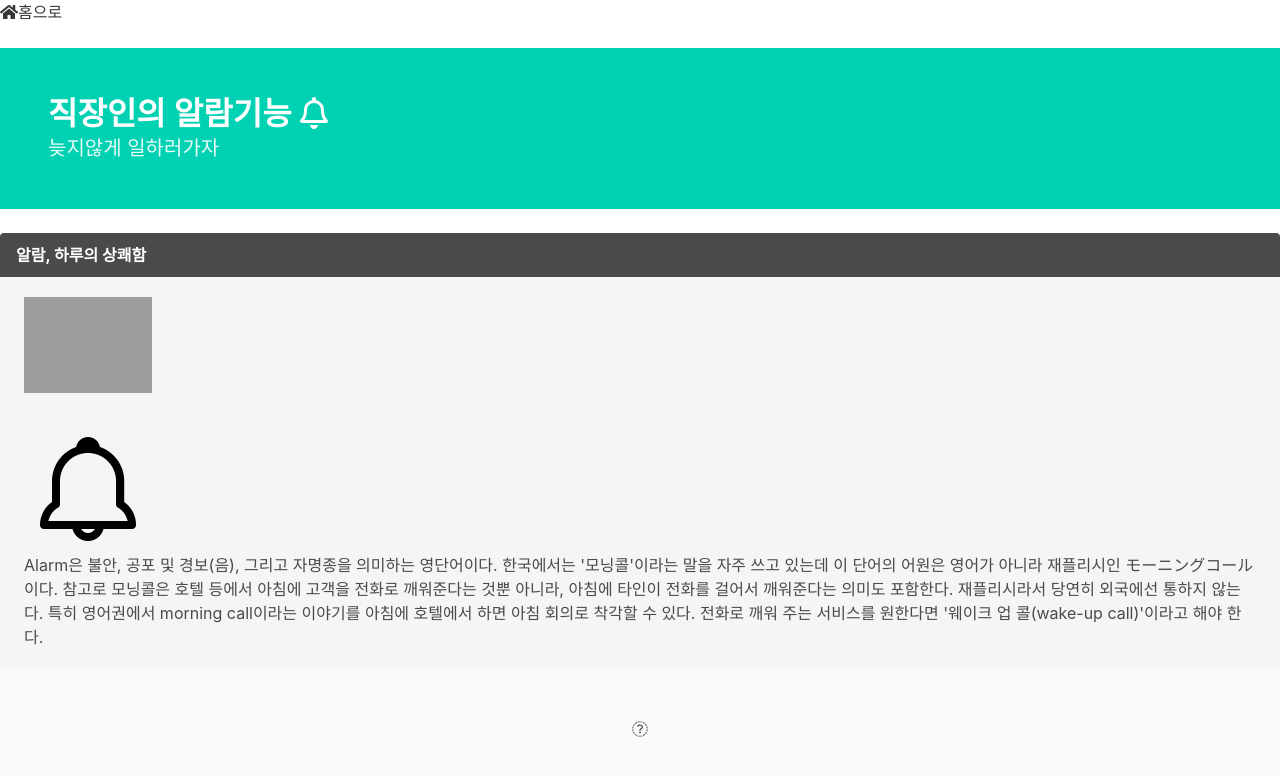
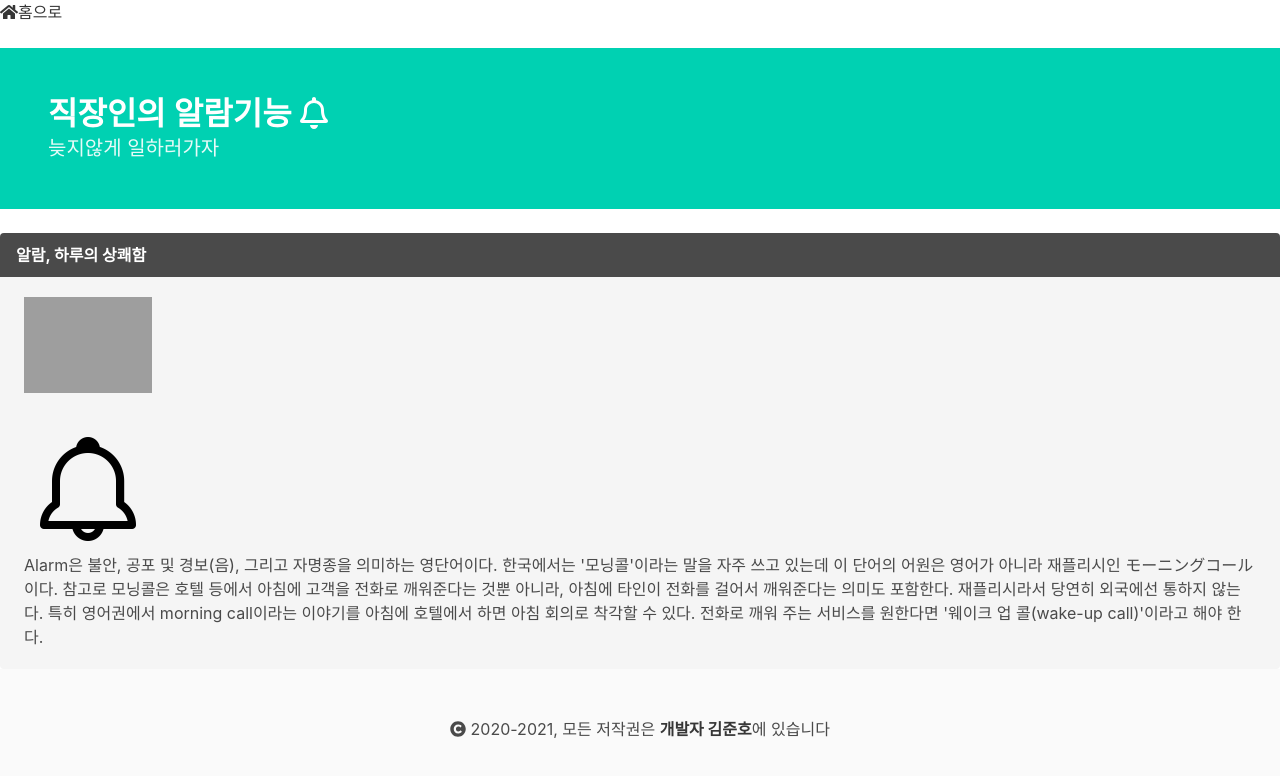
Before and after one commit to wnshckdn/katerwnsgh_1, a Nuxt app: page / in a window 1280 px wide. Shown: the top 776 px of the page. Built offline with nearby package versions, Linux system fonts and the light colour scheme; grey boxes are pictures that could not be loaded.

Commit message:
add Bulma CSS

```diff
--- a/layouts/default.vue
+++ b/layouts/default.vue
@@ -7,10 +7,9 @@
     </nav>
     <nuxt/>
     <footer class="footer">
-  <div class="content has-text-centered">
-    <i class="far fa-copyright">직장인에게 필요한 알람 여기에 있습니다.</i>
-
-  </div>
-</footer>
+      <div class="content has-text-centered">
+        <i class="fas fa-copyright"></i> 2020-2021, 모든 저작권은 <strong>개발자 김준호</strong>에 있습니다
+      </div>
+    </footer>
   </div>
 </template>
```
